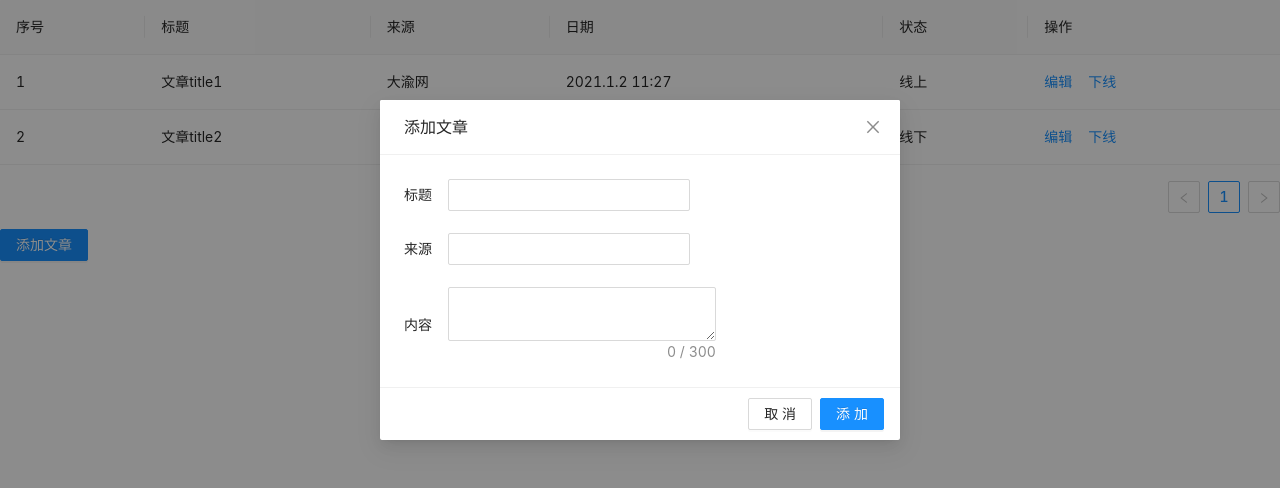
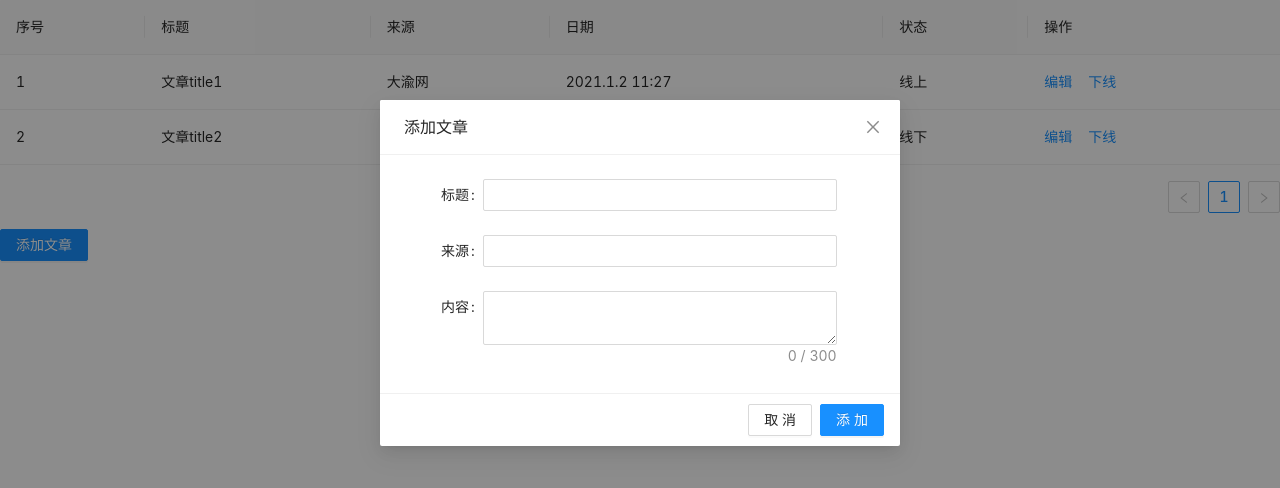
Before and after one commit to lilqz66/bytedace-practice, a React (Create React App) app in the folder toutiao-website/: page /OfflineArticleList in a window 1280 px wide. Both pictures are taken after a click on the button "添加文章". Shown: the top 488 px of the page. Built offline with nearby package versions, Linux system fonts and the light colour scheme.

Commit message:
style(弹窗样式): 修改样式

```diff
--- a/toutiao-website/src/componets/article-add-modal.js
+++ b/toutiao-website/src/componets/article-add-modal.js
@@ -1,6 +1,10 @@
-import { Modal, Button, Space, Input } from 'antd';
+import { Modal, Button, Input,Form } from 'antd';
 import React from "react";
 const { TextArea } = Input;
+const layout = {
+  labelCol: { span: 4 },
+  wrapperCol: { span: 18 },
+};
 
 class ArticleAddModal extends React.Component {
   state = {
@@ -46,22 +50,26 @@ class ArticleAddModal extends React.Component {
             </Button>,
           ]}
         >
-          <Space size="middle" style={{ width: '100%' }}>
-            标题
-            <Input style={{ width: '100%' }} />
-          </Space>
-          <br />
-          <br />
-          <Space size="middle" style={{ width: '100%' }} >
-            来源
-            <Input style={{ width: '100%' }} />
-          </Space>
-          <br />
-          <br />
-          <Space size="middle">
-            内容
+         <Form {...layout}>
+          <Form.Item
+            label="标题"
+            rules={[{ required: true, message: '请输入新闻标题!' }]}
+          >
+            <Input />
+          </Form.Item>
+          <Form.Item
+            label="来源"
+            rules={[{ required: true, message: '请输入新闻来源!' }]}
+          >
+            <Input />
+          </Form.Item>
+          <Form.Item
+            label="内容"
+            rules={[{ required: true, message: '新闻内容不能为空!' }]}
+          >
             <TextArea showCount maxLength={300}/>
-          </Space>
+          </Form.Item>
+         </Form>
         </Modal>
       </>
     );
```
Also changed, not shown: toutiao-website/src/componets/comment/comment-list.js (added), toutiao-website/src/componets/comment/index.js (added), 1 other file (tests, documents, lock files or other folders).
